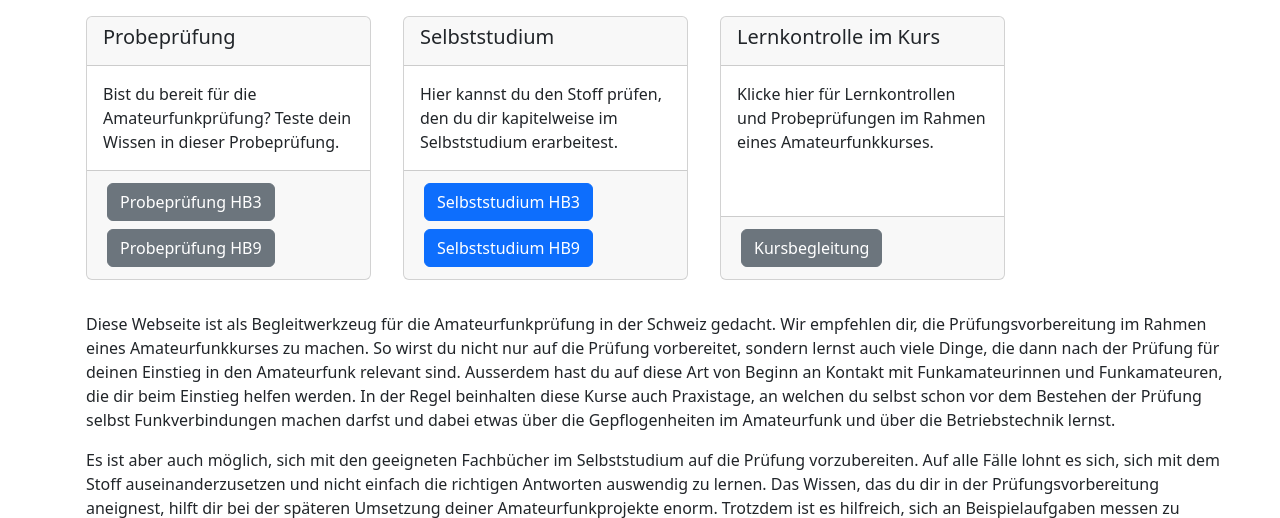
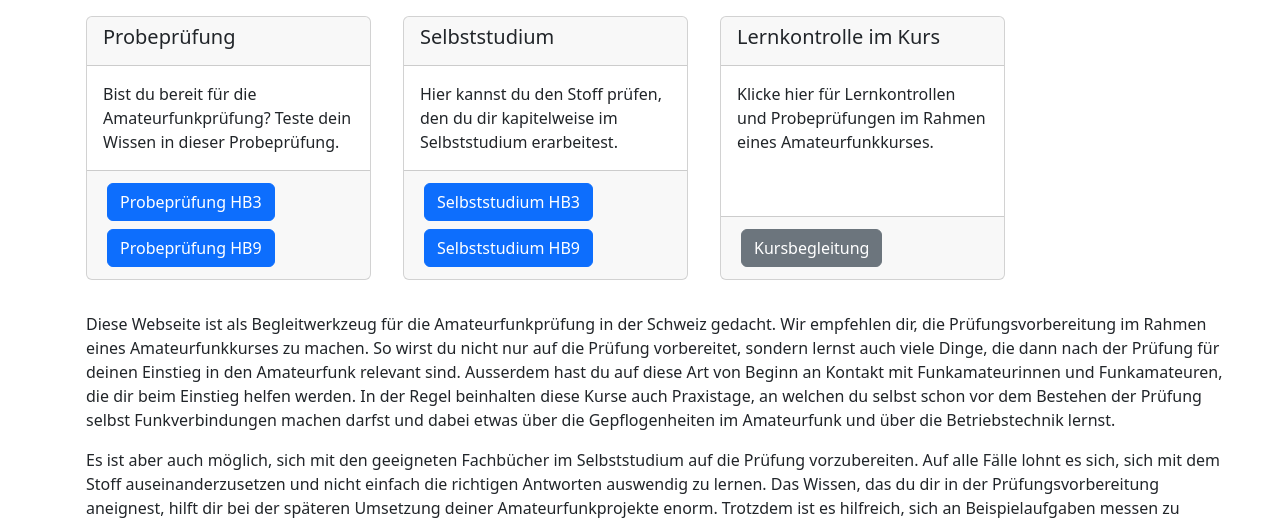
Before and after one commit to IG-AfuA/QSLearn, a Django app: page / in a window 1280 px wide. Shown: the part 56-574 px from the top of the page. Run offline with Django 4.2, Linux system fonts and the light colour scheme.

Commit message:
Activating links to mock exam on index page

```diff
--- a/app/templates/app/index.html
+++ b/app/templates/app/index.html
@@ -15,8 +15,8 @@
         <p class="card-text">Bist du bereit für die Amateurfunkprüfung? Teste dein Wissen in dieser Probeprüfung.</p>
       </div>
       <div class="card-footer">
-        <a href="" class="btn btn-secondary m-1">Probeprüfung HB3</a>
-        <a href="" class="btn btn-secondary m-1">Probeprüfung HB9</a>
+        <a href="{% url 'app:mockquiz_start' 'HB3' %}" class="btn btn-primary m-1">Probeprüfung HB3</a>
+        <a href="{% url 'app:mockquiz_start' 'HB9' %}" class="btn btn-primary m-1">Probeprüfung HB9</a>
       </div>
     </div>
 
```
